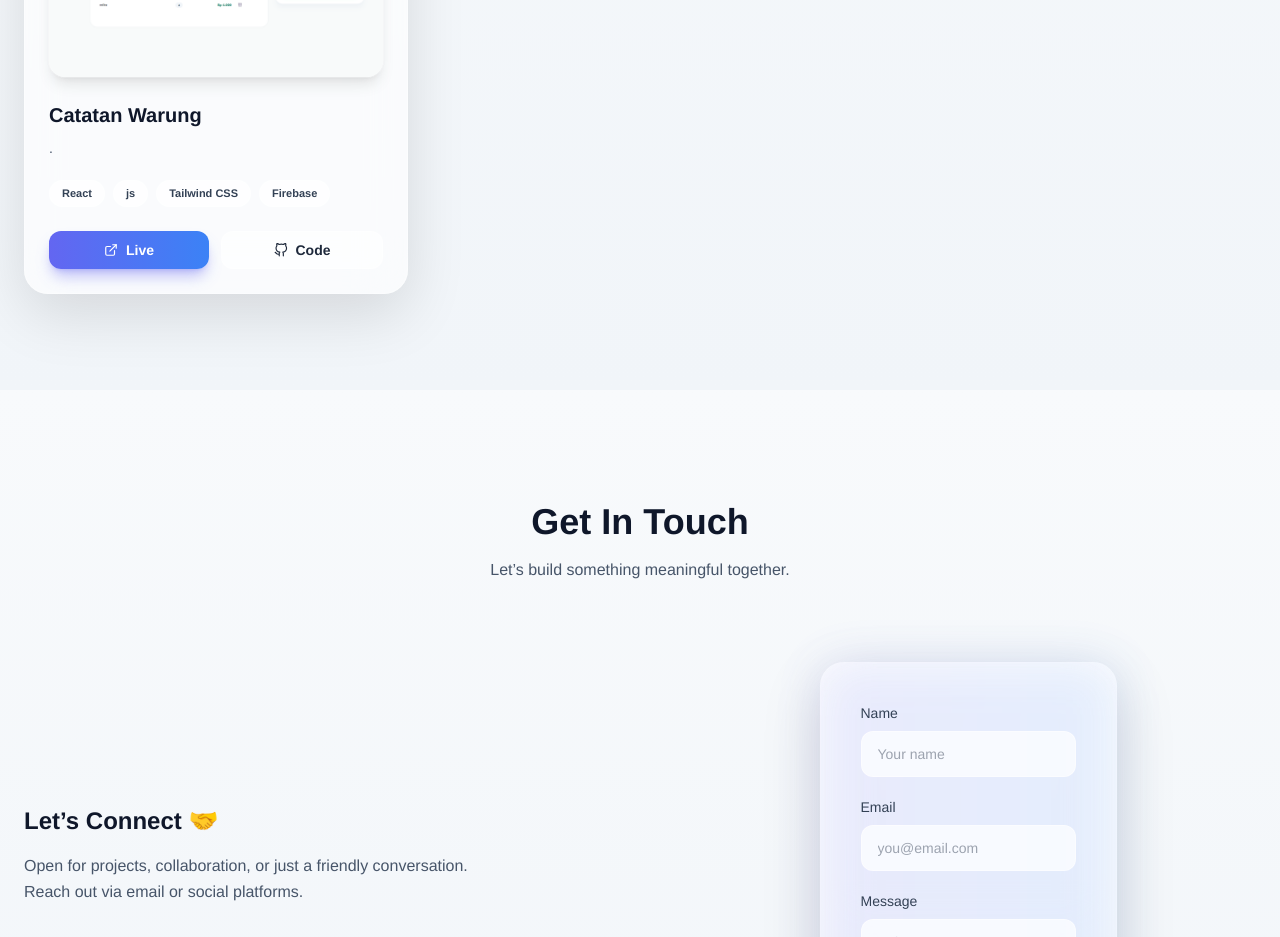
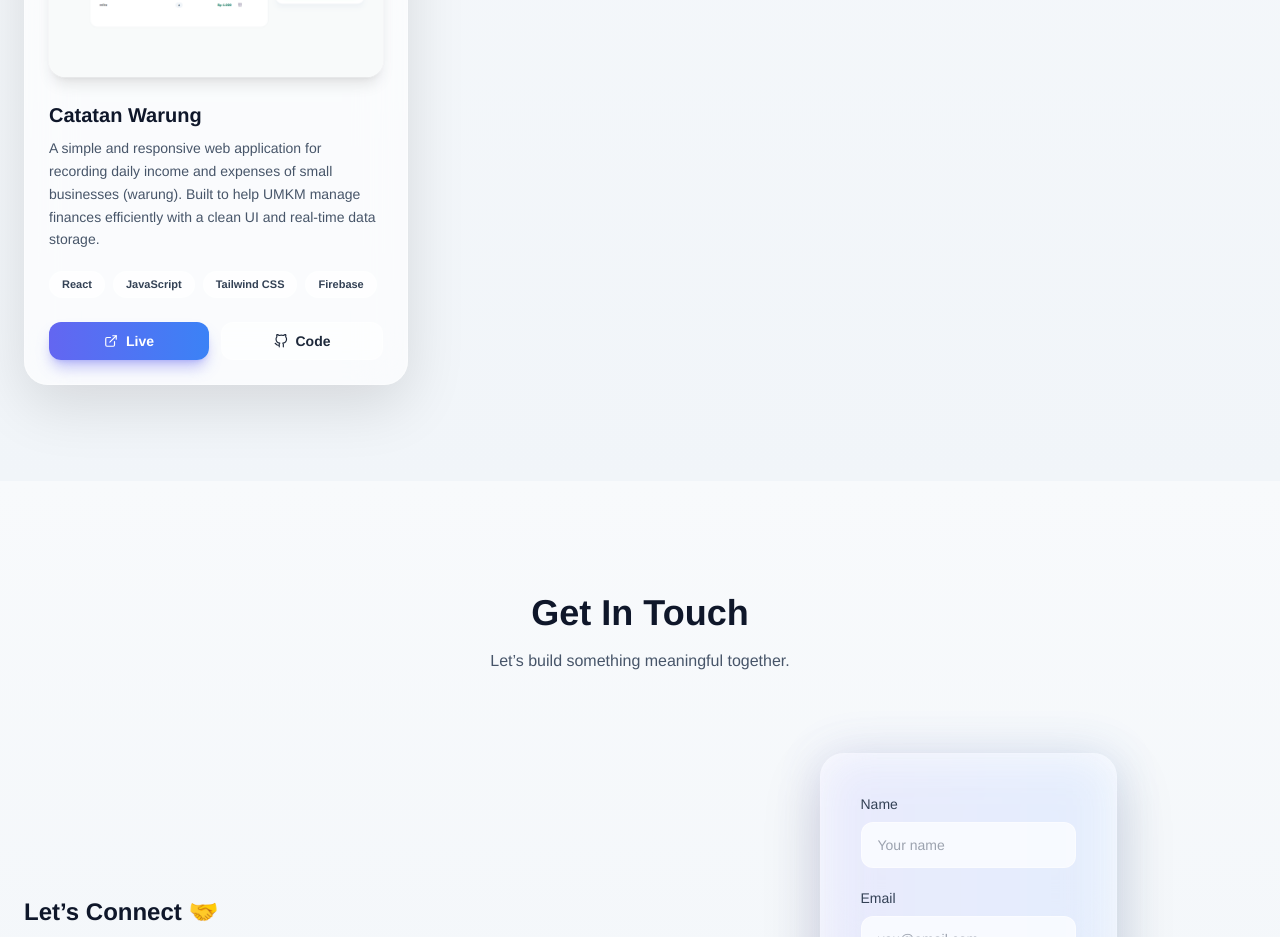
Before and after one commit to MhdGung25/Agung-Portofolio, a React (Create React App) app: page / in a window 1280 px wide. Shown: the part 2720-3657 px from the top of the page. Built offline with nearby package versions, Linux system fonts and the light colour scheme.

Commit message:
Upload full project files

```diff
--- a/src/components/Projects.jsx
+++ b/src/components/Projects.jsx
@@ -31,12 +31,13 @@ const projects = [
  {
   title: "Catatan Warung",
   description:
-      ".",
-    tech: ["React" ,"js", "Tailwind CSS", "Firebase"],
+    "A simple and responsive web application for recording daily income and expenses of small businesses (warung). Built to help UMKM manage finances efficiently with a clean UI and real-time data storage.",
+  tech: ["React", "JavaScript", "Tailwind CSS", "Firebase"],
   image: "/projects/catatan-warung.jpg",
   demo: "https://catatan-warung.netlify.app/",
   github: "https://github.com/MhdGung25/catatan-warung.git",
 },
+
 ];
 
 const fadeUp = {
```
Lines whose indentation alone changed are shown as unchanged.
